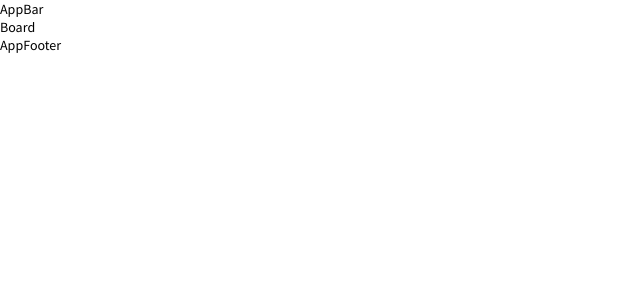
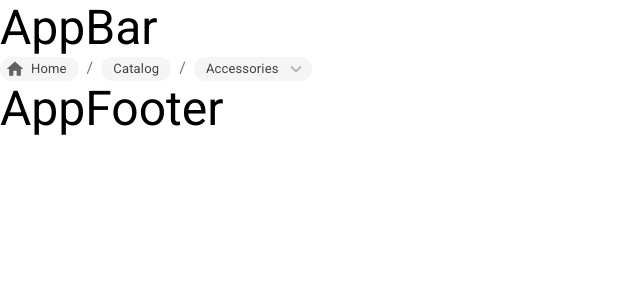
Before and after one commit to vinhqngo5/SEStudyGroupAlbum, a React (Create React App) app: page / in a window 1280 px wide. Shown: the top 300 px of the page, without its empty margins (0-640 px from the left). Built offline with nearby package versions, Linux system fonts and the light colour scheme.

Commit message:
Add material UI and add breadcrumbs in Board

```diff
--- a/package.json
+++ b/package.json
@@ -3,6 +3,8 @@
   "version": "0.1.0",
   "private": true,
   "dependencies": {
+    "@material-ui/core": "^4.12.3",
+    "@material-ui/icons": "^4.11.2",
     "@testing-library/jest-dom": "^5.11.4",
     "@testing-library/react": "^11.1.0",
     "@testing-library/user-event": "^12.1.10",
--- a/src/App.scss
+++ b/src/App.scss
@@ -4,6 +4,6 @@ body {
 	margin: 0;
 	font-size: 14px;
 	// sans-serif là 1 font family, "Source Sans Pro" là một typeface (biểu thị các style như bold, italic)
-	font-family: "Source Sans Pro", sans-serif;
+	// font-family: "Source Sans Pro", sans-serif;
 	line-height: 1.3em;
 }
--- a/src/AppBar/AppBar.js
+++ b/src/AppBar/AppBar.js
@@ -1,8 +1,13 @@
+import { Typography } from "@material-ui/core";
 import React from "react";
 import "./AppBar.scss";
 
 function AppBar(props) {
-	return <div>AppBar</div>;
+	return (
+		<Typography variant="h3">
+			AppBar
+		</Typography>
+	);
 }
 
 export default AppBar;
--- a/src/AppFooter/AppFooter.js
+++ b/src/AppFooter/AppFooter.js
@@ -1,8 +1,9 @@
+import { Typography } from "@material-ui/core";
 import React from "react";
 import "./AppFooter.scss";
 
 function AppFooter(props) {
-	return <div>AppFooter</div>;
+	return <Typography variant="h3">AppFooter</Typography>;
 }
 
 export default AppFooter;
--- a/src/Board/Board.js
+++ b/src/Board/Board.js
@@ -1,8 +1,57 @@
 import React from "react";
+import {
+	Breadcrumbs,
+	Chip,
+	emphasize,
+	Typography,
+	withStyles,
+} from "@material-ui/core";
+import { Home, ExpandMore } from "@material-ui/icons";
 import "./Board.scss";
 
+const StyledBreadcrumb = withStyles((theme) => ({
+	root: {
+		backgroundColor: theme.palette.grey[100],
+		height: theme.spacing(3),
+		color: theme.palette.grey[800],
+		fontWeight: theme.typography.fontWeightRegular,
+		"&:hover, &:focus": {
+			backgroundColor: theme.palette.grey[300],
+		},
+		"&:active": {
+			boxShadow: theme.shadows[1],
+			backgroundColor: emphasize(theme.palette.grey[300], 0.12),
+		},
+	},
+}))(Chip);
+
 function Board(props) {
-	return <div>Board</div>;
+	const handleClick = () => {};
+	return (
+		<div className="bht-album-board">
+			<Breadcrumbs aria-label="breadcrumb">
+				<StyledBreadcrumb
+					component="a"
+					href="#"
+					label="Home"
+					icon={<Home fontSize="small" />}
+					onClick={handleClick}
+				/>
+				<StyledBreadcrumb
+					component="a"
+					href="#"
+					label="Catalog"
+					onClick={handleClick}
+				/>
+				<StyledBreadcrumb
+					label="Accessories"
+					deleteIcon={<ExpandMore />}
+					onClick={handleClick}
+					onDelete={handleClick}
+				/>
+			</Breadcrumbs>
+		</div>
+	);
 }
 
 export default Board;
--- a/src/_settings.scss
+++ b/src/_settings.scss
@@ -1 +1,2 @@
 @import url("https://fonts.googleapis.com/css2?family=Source+Sans+Pro:wght@400;600");
+@import url("https://fonts.googleapis.com/css?family=Roboto:300,400,500,700&display=swap");
```
Also changed, not shown: 1 other file (tests, documents, lock files or other folders).
